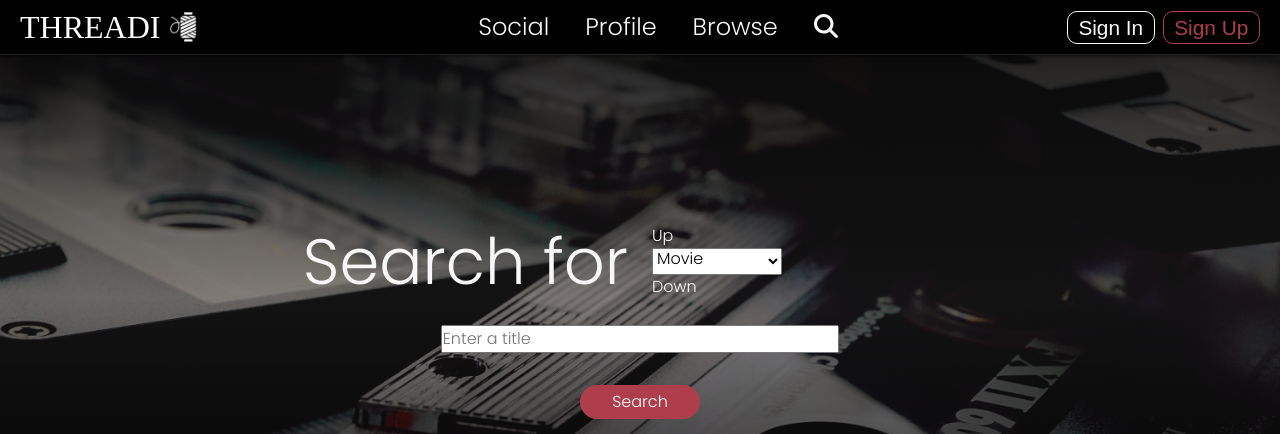
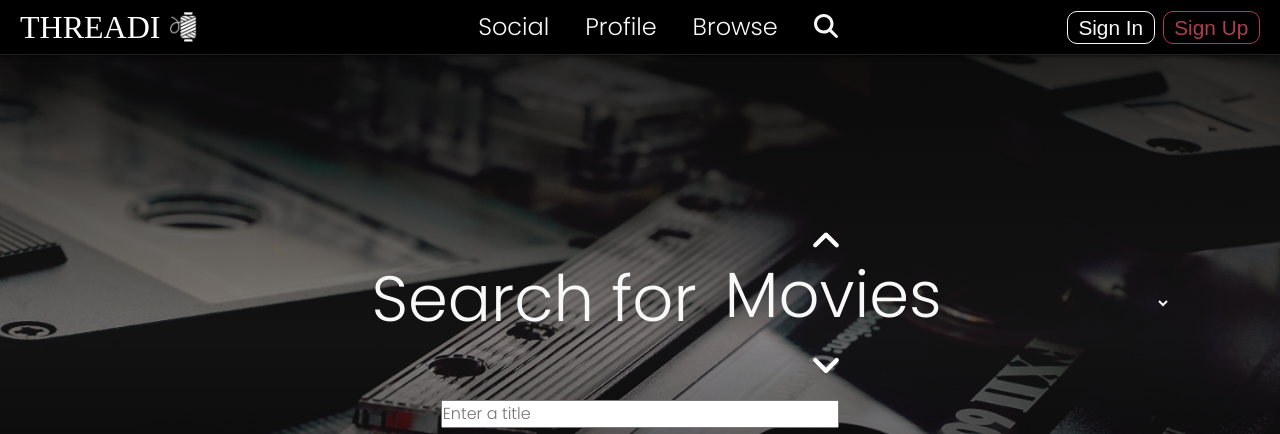
Before and after one commit to Jamesgit22/Threadi, a React (Create React App) app in the folder client/: page /browse in a window 1280 px wide. Shown: the top 434 px of the page. Built offline with nearby package versions, Linux system fonts and the light colour scheme; a web font is replaced by a local one.

Commit message:
Added logic and style to browse search switch

```diff
--- a/client/src/components/browse/Browse.css
+++ b/client/src/components/browse/Browse.css
@@ -33,6 +33,15 @@
   flex-direction: column;
   text-align: left;
   color: black;
+  font-size: 4em;
+  background-color: transparent;
+  border: none;
+  color: var(--light-col);
+}
+
+.arrow {
+  width: 30px;
+  margin-left: 90px;
 
 }
 
--- a/client/src/components/browse/Browse.jsx
+++ b/client/src/components/browse/Browse.jsx
@@ -5,9 +5,31 @@ import { motion } from 'framer-motion';
 
 export default function Browse() {
   const [selectedWord, setSelectedWord] = useState('');
+  const searchOptions = [
+    'Movies',
+    'Shows',
+    'Books',
+    'Video Games',
+    'Anime',
+    'Manga',
+  ];
+  const [selectedIndex, setSelectedIndex] = useState(0);
 
   const handleWordChange = (e) => {
     setSelectedWord(e.target.value);
+  };
+
+  const handleUpClick = () => {
+    const newIndex = (selectedIndex + 1) % searchOptions.length;
+    setSelectedWord(searchOptions[newIndex]);
+    setSelectedIndex(newIndex);
+  };
+
+  const handleDownClick = () => {
+    const newIndex =
+      (selectedIndex - 1 + searchOptions.length) % searchOptions.length;
+    setSelectedWord(searchOptions[newIndex]);
+    setSelectedIndex(newIndex);
   };
   return (
     <>
@@ -19,35 +41,52 @@ export default function Browse() {
               <div className='col-11 pt-5'>
                 <div className='row pt-5'>
                   <div className='col-12 pb-3'>
-                    <div className='row'>
-                      <div className='col-6 d-flex justify-content-end'>
+                    <div
+                      id='switch-main'
+                      className='d-flex justify-content-center align-items-center'
+                    >
+                      <div className='row justify-content-center'>
+                        <div className='col-6 d-flex justify-content-end align-items-center'>
                           <h2 id='browse-msg'>Search for</h2>
                         </div>
-                      <div id='browse-switch-container' className='col-6'>
+                        <div id='browse-switch-container' className='col-4'>
                           <div className='row'>
                             <div className='col-12'>
-                            <button id='up-btn'>Up</button>
+                              <img
+                                src='/images/angle-up-solid.svg'
+                                alt='up arrow'
+                                id='up-btn'
+                                className='arrow'
+                                onClick={handleUpClick}
+                              />
                             </div>
                           </div>
                           <div className='row'>
                             <div className='col-12'>
-                            <select id='browse-switch'
+                              <select
+                                id='browse-switch'
                                 value={selectedWord}
                                 onChange={handleWordChange}
+                                disabled='true'
                               >
-                              <option value='movie'>Movie</option>
-                              <option value='show'>Show</option>
-                              <option value='book'>Book</option>
-                              <option value='games'>Video Games</option>
-                              <option value='anime'>Anime</option>
-                              <option value='manga'>Manga</option>
+                                {searchOptions.map((option) => (
+                                  <option key={option} value={option}>
+                                    {option}
+                                  </option>
+                                ))}
                               </select>
-                            {/* <h2>{selectedWord}</h2> */}
                             </div>
                           </div>
                           <div className='row'>
                             <div className='col-12'>
-                            <button id='down-btn'>Down</button>
+                              <img
+                                src='/images/angle-down-solid.svg'
+                                alt='down arrow'
+                                id='down-btn'
+                                className='arrow'
+                                onClick={handleDownClick}
+                              />
+                            </div>
                           </div>
                         </div>
                       </div>
@@ -74,7 +113,7 @@ export default function Browse() {
                 <div className='col-12 pt-3 text-center'>
                   <p id='browse-intro'>
                     Scroll through<br></br>custom threads to discover <br></br>
-                    <span id='new'>NEW</span> content bellow.
+                    <span id='new'>NEW</span> content below.
                   </p>
                 </div>
               </div>
```
Also changed, not shown: client/public/images/angle-down-solid.svg (added), client/public/images/angle-up-solid.svg (added). Lines whose indentation alone changed are shown as unchanged.
